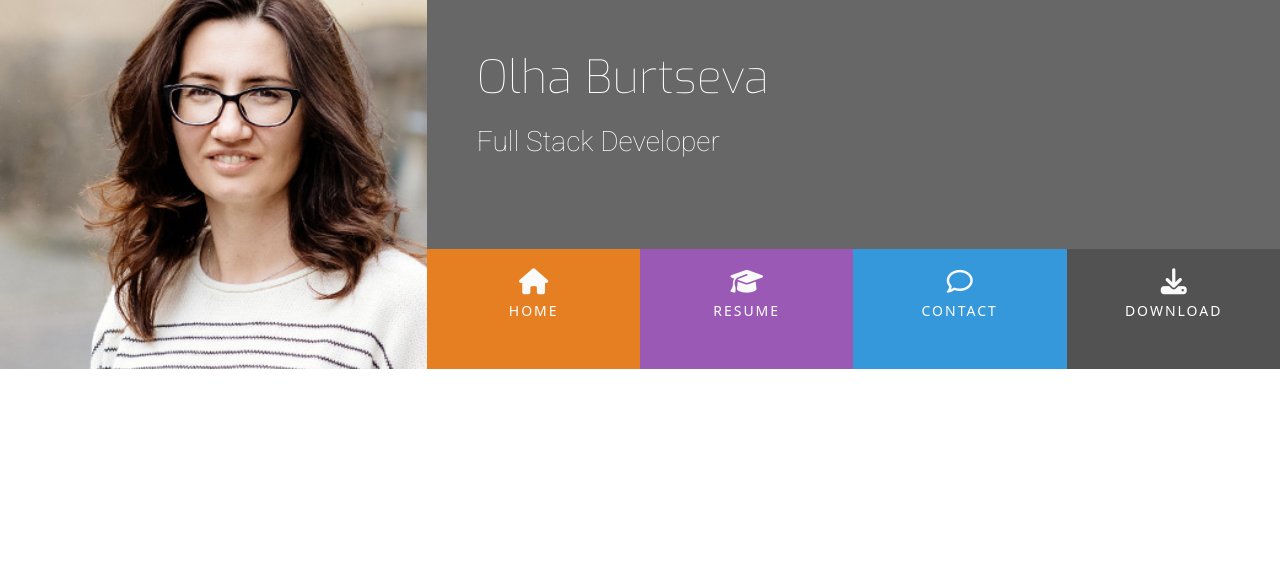
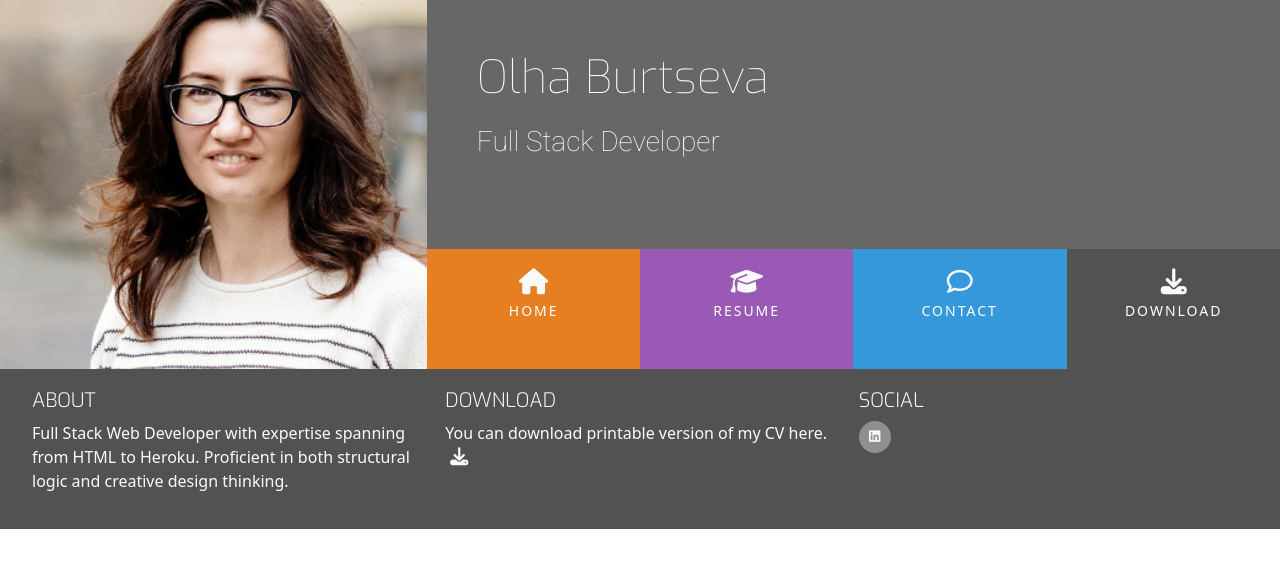
Before and after one commit to Olala2024/Resume-Bootstrap, a plain HTML site: page index.html in a window 1280 px wide. Drawn offline with nearby package versions, Linux system fonts and the light colour scheme.

Commit message:
Add info to footer section and add hover effects to social and download

```diff
--- a/assets/css/style.css
+++ b/assets/css/style.css
@@ -20,6 +20,29 @@
 
 .ui-menu-color-download {
   background-color: #525252;
+}
+
+/* -------------------------------------------------- Special paddings/margins/text */
+
+h1,
+h2,
+h3,
+h4 {
+  margin: 0;
+}
+
+.uppercase {
+  text-transform: uppercase;
+}
+
+.general-sub {
+  font-family: "Exo", sans-serif;
+  font-weight: 300;
+  color: #fafafa;
+}
+
+.inline-block {
+  display: inline-block;
 }
 
 /* -------------------------------------------------- Heading */
@@ -114,3 +137,55 @@ header {
   background: rgba(0, 0, 0, 0.2) !important;
   height: 120px;
 }
+
+/* -------------------------------------------------- Footer */
+
+footer {
+  background-color: #525252;
+  color: #fafafa;
+  min-height: 120px;
+  margin: 0;
+}
+
+.cv-pdf i {
+  font-size: 18px;
+  color: #fafafa;
+  text-align: center;
+  padding-left: 5px;
+  transition: all 0.35s ease-in-out;
+  -moz-transition: all 0.35s ease-in-out;
+  -webkit-transition: all 0.35s ease-in-out;
+  -o-transition: all 0.35s ease-in-out;
+}
+
+.cv-pdf i:hover {
+  color: #e84610;
+}
+
+.social-links {
+  padding-bottom: 15px;
+}
+
+.social-links li a i {
+  width: 32px;
+  height: 32px;
+  padding: 12px 0;
+  border-radius: 50%;
+  font-size: 13px;
+  line-height: 7px;
+  text-align: center;
+  color: #fafafa;
+  background: #8f8f8f;
+  transition: all 0.35s ease-in-out;
+  -moz-transition: all 0.35s ease-in-out;
+  -webkit-transition: all 0.35s ease-in-out;
+  -o-transition: all 0.35s ease-in-out;
+}
+
+.social-links li a i:hover {
+  background-color: #e84610;
+}
+
+#footer-details {
+  padding: 20px;
+}
--- a/index.html
+++ b/index.html
@@ -49,15 +49,43 @@
                 </div>
             </div>
         </div>
-
     </header>
     <section>
 
     </section>
-    <footer>
 
+    <footer class="container-fluid">
+        <div id="footer-details" class="row">
+            <div class="col-sm-4">
+                <h5 class="uppercase general-sub">About</h5>
+                <p class="inline-block">
+                    Full Stack Web Developer with expertise spanning from HTML to Heroku. Proficient in both structural
+                    logic and creative design thinking.
+                </p>
+            </div>
+            <div class="col-sm-4">
+                <h5 class="uppercase general-sub">Download</h5>
+                <p class="inline-block">
+                    You can download printable version of my CV here.
+                    <a href="#" target="_blank" class="cv-pdf">
+                        <i class="fa-solid fa-download" aria-hidden="true"></i>
+                        <span class="sr-only">Download Link</span>
+                    </a>
+                </p>
+            </div>
+            <div class="col-sm-4">
+                <h5 class="uppercase general-sub">Social</h5>
+                <ul class="list-inline social-links">
+                    <li class="list-inline-item">
+                        <a href="#" target="_blank">
+                            <i class="fa-brands fa-linkedin" aria-hidden="true"></i>
+                            <span class="sr-only">LinkedIn</span>
+                        </a>
+                    </li>
+                </ul>
+            </div>
+        </div>
     </footer>
-
 </body>
 
 </html>
```
